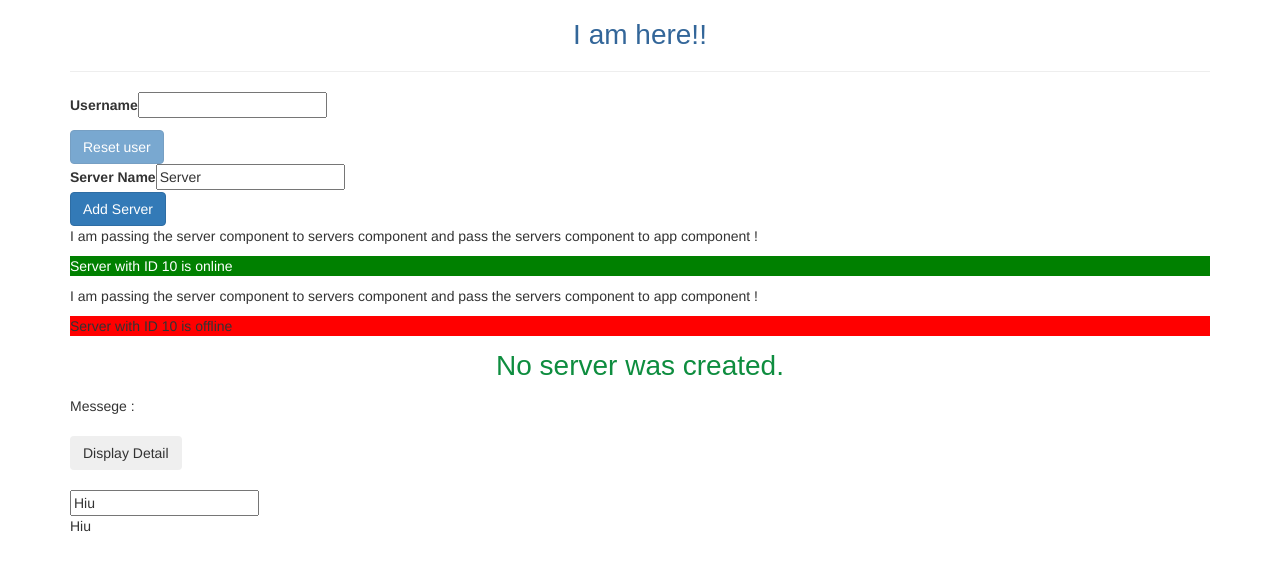
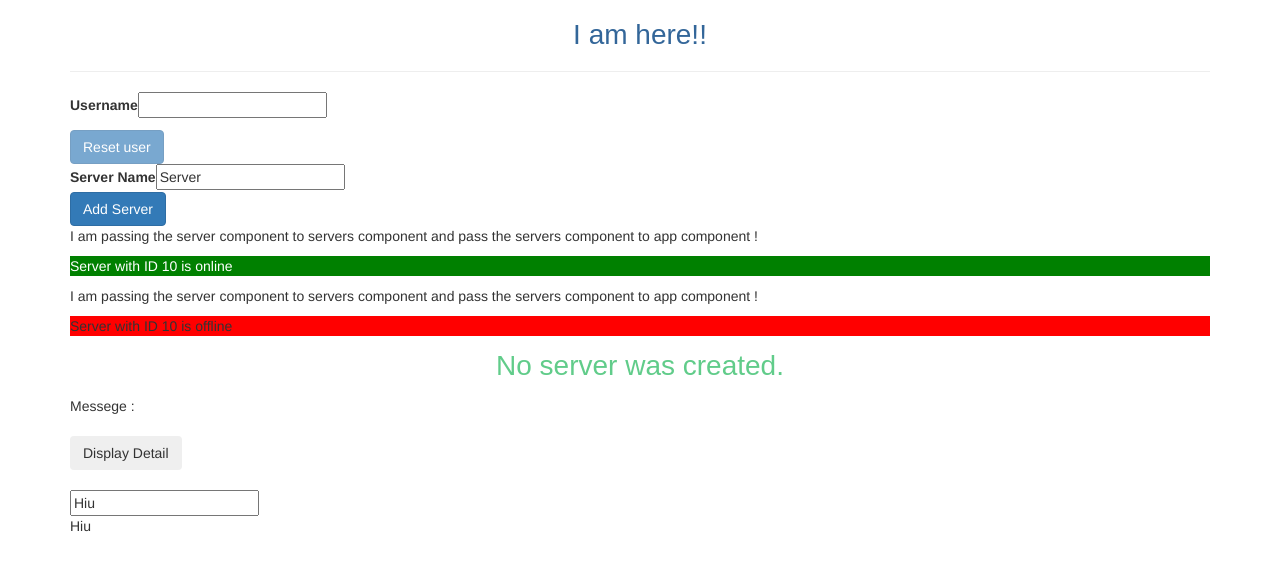
Before and after one commit to HiufaiLau/Angular-SPA, an Angular app: page / in a window 1280 px wide. Shown: the top 570 px of the page. Built offline with nearby package versions, Linux system fonts and the light colour scheme.

Commit message:
changed CSS

```diff
--- a/src/app/servers/servers.component.css
+++ b/src/app/servers/servers.component.css
@@ -1,5 +1,5 @@
 p{
-    color: rgb(14, 141, 63);
+    color: rgb(97, 204, 138);
     font-family: Arial, Helvetica, sans-serif;
     font-size: 200%;
     text-align: center;
```
